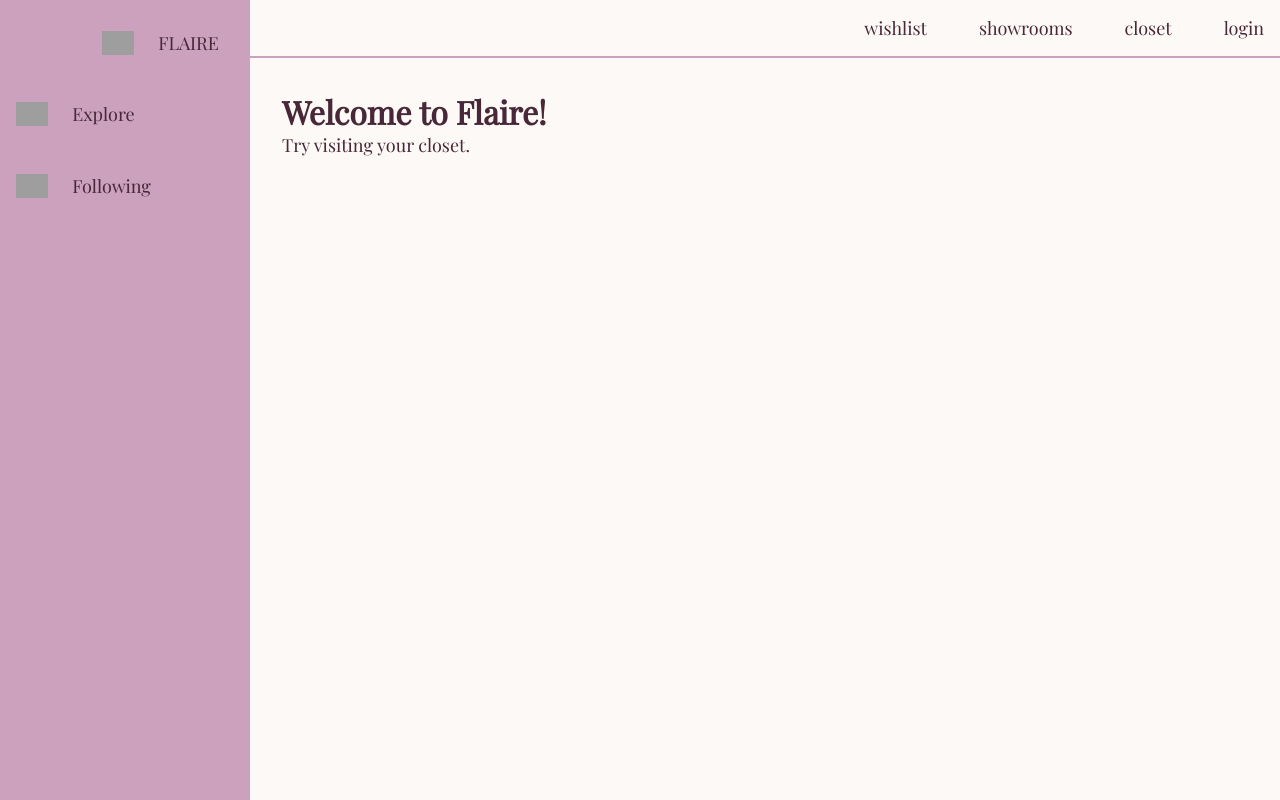
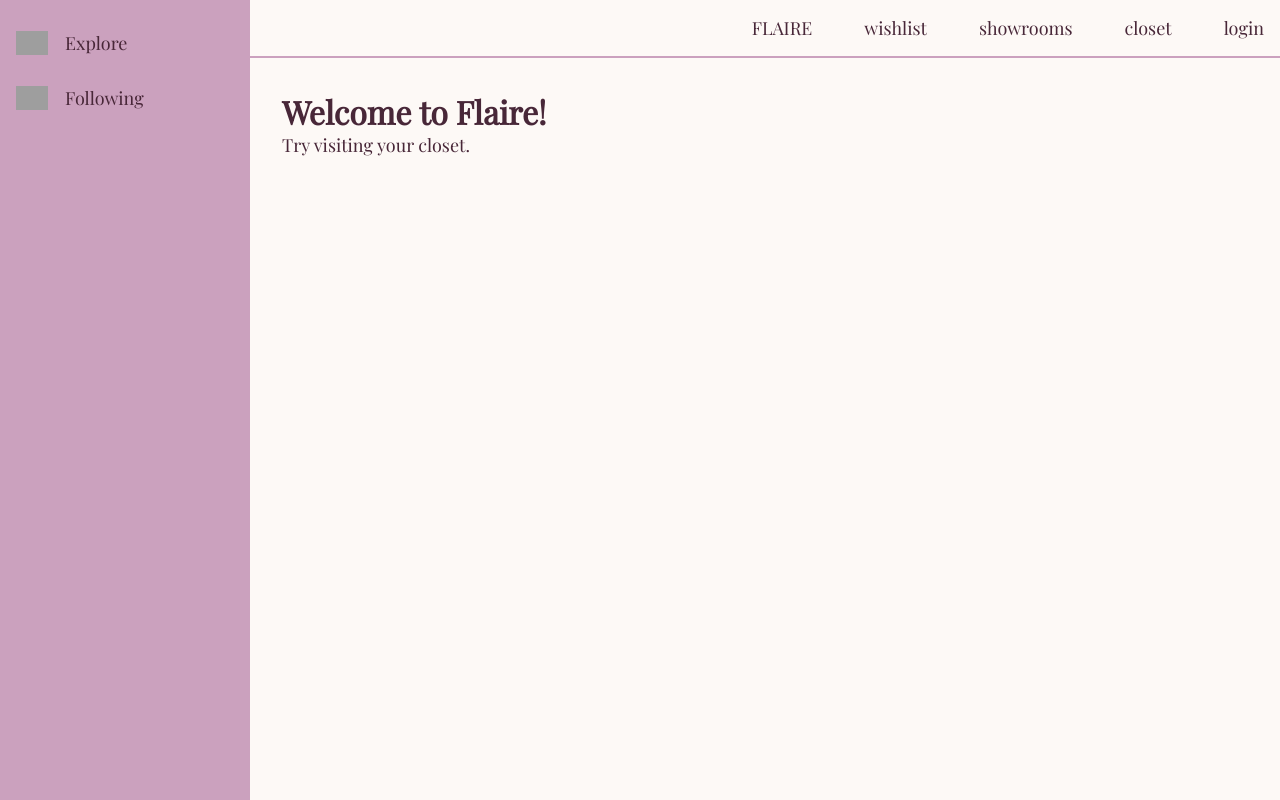
Before and after one commit to ninasandejas/FLAIRE_CSCI42, a Django app: page / in a window 1280 px wide. Run offline with Django 3.2, Linux system fonts and the light colour scheme; grey boxes are pictures that could not be loaded.

Commit message:
Added side bar for navigating social.

```diff
--- a/flaire/static/css/base.css
+++ b/flaire/static/css/base.css
@@ -1,5 +1,6 @@
+/* Global Reset and Base Styles */
 * {
-    font-family: 'Playfair Display';
+    font-family: 'Playfair Display', serif;
     margin: 0;
     padding: 0;
     box-sizing: border-box;
@@ -12,6 +13,7 @@ body {
     grid-template-columns: 250px 1fr;
     min-height: 100vh;
     transition: grid-template-columns 0.3s ease;
+    overflow: hidden;
 }
 
 body.sidebar-hidden {
@@ -45,6 +47,7 @@ a:hover,
     position: sticky;
     top: 0;
     overflow: hidden;
+    width: 250px;
     transition: opacity 0.3s ease, width 0.3s ease;
 }
 
@@ -62,16 +65,9 @@ body.sidebar-hidden .sidebar {
 .sidebar ul li {
     display: flex;
     align-items: center;
-    gap: 0.5em;
-    margin-bottom: 1em;
+    gap: 0.1em;
+    margin-bottom: 0em;
     white-space: nowrap;
-}
-
-.sidebar > ul > li:first-child {
-    display: flex;
-    justify-content: flex-end;
-    margin-bottom: 16px;
-    cursor: pointer;
 }
 
 .sidebar a,
@@ -103,6 +99,16 @@ body.sidebar-hidden .sidebar {
     background-color: #FDF9F6;
 }
 
+ul.navbar li:first-child {
+    margin-right: auto;
+}
+
+ul.navbar li {
+    display: inline;
+    margin-left: 20px;
+    font-size: 18px;
+}
+
 .navbar li {
     display: inline;
     margin-left: 20px;
@@ -115,7 +121,6 @@ body.sidebar-hidden .sidebar {
     flex-grow: 1;
 }
 
-/* Logout Form */
 .logout-form {
     display: inline;
     margin: 0;
@@ -133,3 +138,11 @@ body.sidebar-hidden .sidebar {
     padding: 0;
     text-decoration: none;
 }
+
+.sidebar ul li.active h3 {
+    color: #FDF9F6; /* Light background contrast */
+    background-color: #482738; /* Your main color */
+    padding: 0.5em 1em;
+    border-radius: px;
+    font-weight: bold;
+}
--- a/flaire/templates/base.html
+++ b/flaire/templates/base.html
@@ -5,25 +5,27 @@
 <head>
     <meta charset="UTF-8">
     <meta name="viewport" content="width=device-width, initial-scale=1.0">
+    <meta name="csrf-token" content="{{ csrf_token }}">
     <link href='https://fonts.googleapis.com/css?family=Playfair Display' rel='stylesheet'>
     {% block styles %}{% endblock %}
     <link rel="stylesheet" href="{% static 'css/base.css' %}">
     <title>Flaire</title>
 </head>
 
-<body>
+<body class="for-specific">
     <div class="sidebar">
         <ul>
-            <li id="sidebar-toggle">
-                <img src="{% static 'img/menu.png' %}" alt="Menu" style="height: 24px">
-                <a href="#">FLAIRE</a>
-            </li>
-            <li>
-                <img src="{% static 'img/explore.png' %}" alt="Menu" style="height: 24px">
+            <!-- <li>
+                <a href="{% url 'home'%}">FLAIRE</a>
+                <button id="toggle-btn"></button>
+            </li> -->
+            <li class="{% if active_tab == 'explore' %}active{% endif %}">
+                <img src="{% static 'img/explore.png' %}" alt="Explore" style="height: 24px">
                 <a href="{% url 'social:explore'%}">Explore</a>
             </li>
-            <li>
-                <img src="{% static 'img/following.png' %}" alt="Menu" style="height: 24px">
+
+            <li class="{% if active_tab == 'following' %}active{% endif %}">
+                <img src="{% static 'img/following.png' %}" alt="Following" style="height: 24px">
                 <a href="{% url 'social:following'%}">Following</a>
             </li>
         </ul>
@@ -31,6 +33,9 @@
 
     <div class="main-content">
         <nav class="navbar">
+            <li class="{% if active_tab == 'home'%}active{% endif %}" style="float:left">
+                <a href="{% url 'home'%}">FLAIRE</a>
+            </li>
             <li class="{% if active_tab == 'wishlist'%}active{% endif %}">
                 <a href="{% url 'user_management:wishlist' %}">wishlist</a>
             </li>
@@ -65,20 +70,7 @@
             {% block content %}{% endblock %}
         </div>
     </div>
-
     {% block scripts %}{% endblock %}
-    <script>
-        document.addEventListener('DOMContentLoaded', function () {
-            const toggle = document.getElementById('sidebar-toggle');
-            const body = document.body;
-
-            toggle.addEventListener('click', function (e) {
-                e.preventDefault();  // prevent jump from href="#"
-                body.classList.toggle('sidebar-hidden');
-            });
-        });
-    </script>
 </body>
 
-
 </html>
```
